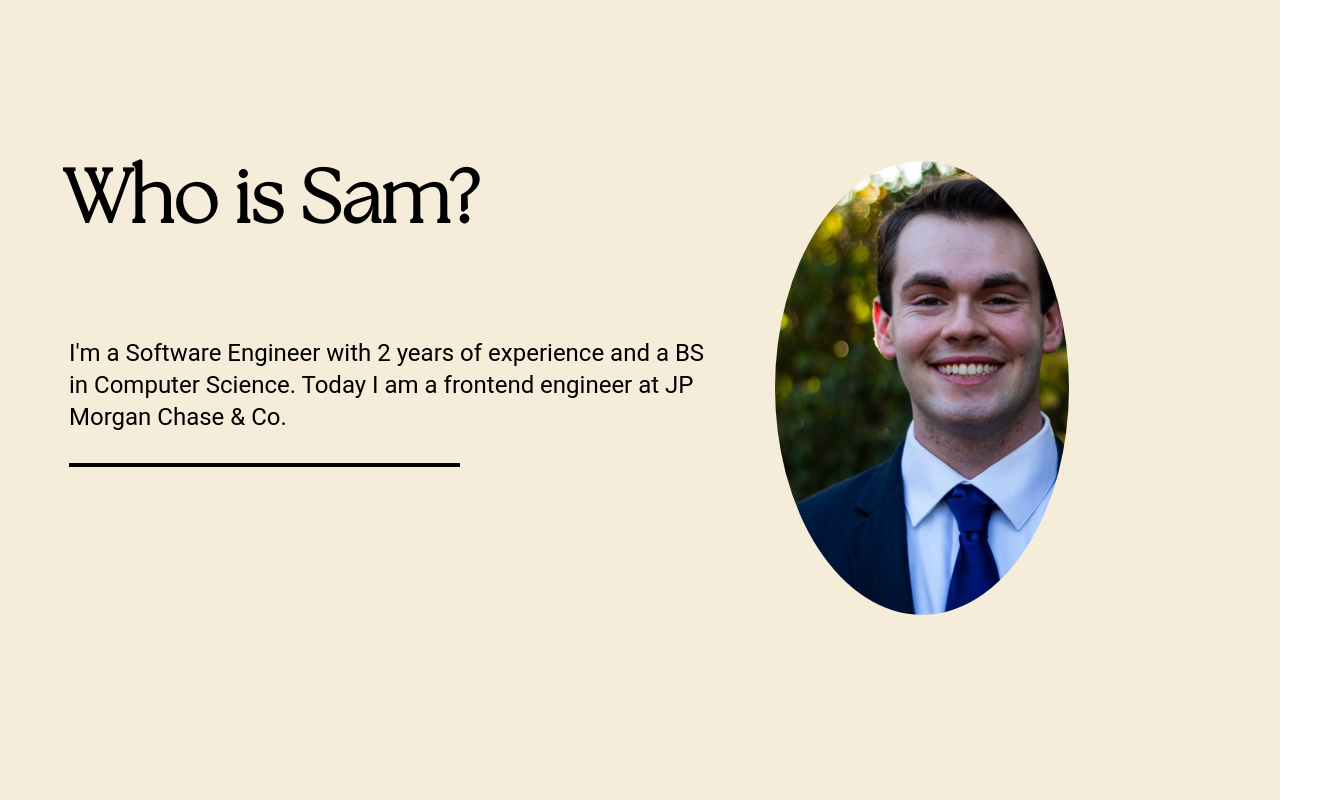
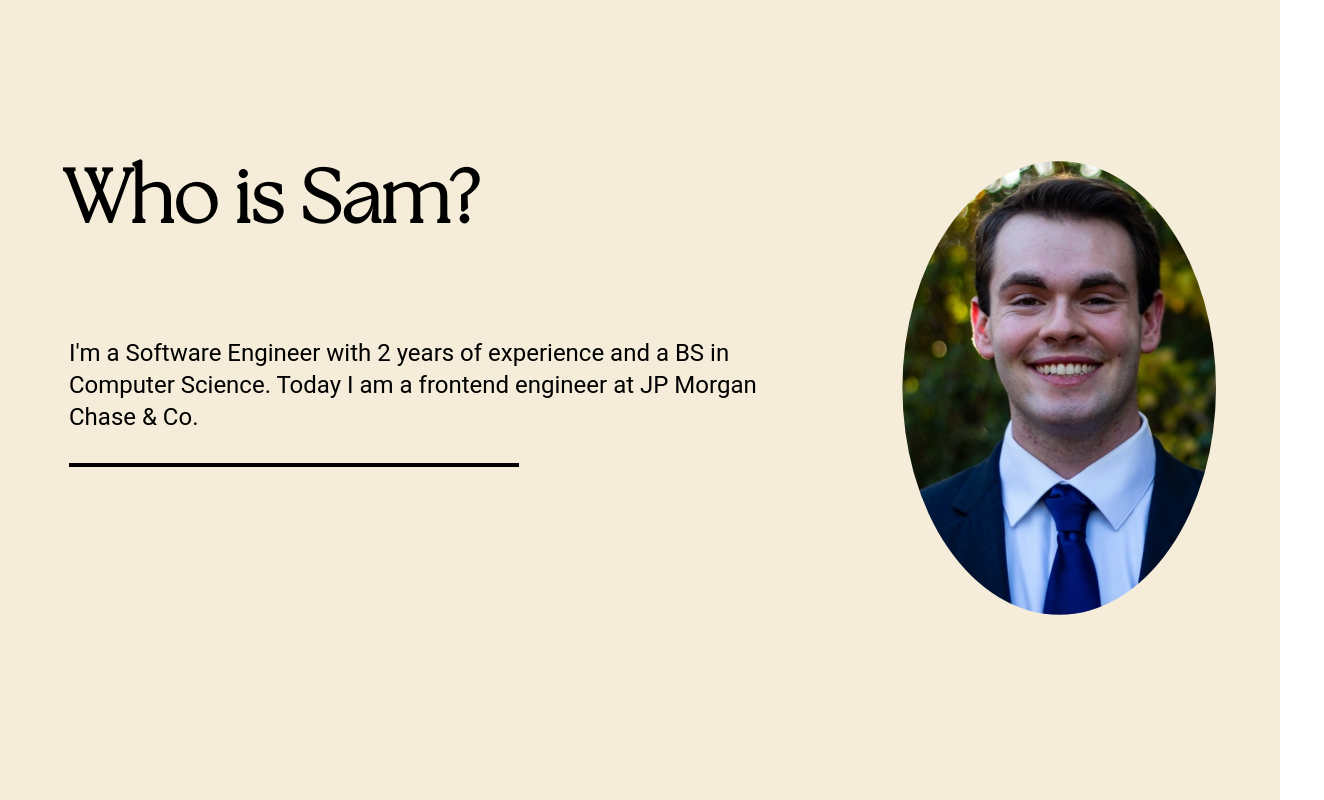
Before and after one commit to samuelj1323/portfolio, a React (Create React App) app: page / in a window 1280 px wide. Shown: the part 800-1600 px from the top of the page, 1324 px wide, since content can reach past the window. Built offline with nearby package versions, Linux system fonts and the light colour scheme.

Commit message:
Handling oval over-lap

```diff
--- a/src/Pages/AboutPage.jsx
+++ b/src/Pages/AboutPage.jsx
@@ -31,7 +31,7 @@ const AboutPage = () => {
         >
           <Container>
             <Grid container spacing={3}>
-              <Grid item xs={12} md={7}>
+              <Grid item xs={12} md={8}>
                 <Typography
                   style={{
                     color: theme.palette.text.primary,
@@ -77,7 +77,7 @@ const AboutPage = () => {
                 </div>
               </Grid>
               <Grid
-                md={5}
+                md={4}
                 xs={12}
                 style={{
                   display: "flex",
--- a/src/index.css
+++ b/src/index.css
@@ -61,5 +61,5 @@ code {
 .image-vert-container {
   width: 100%; /* or any other size */
   height: auto; /* maintain aspect ratio */
-  clip-path: ellipse(30% 45% at 40% 50%);
+  clip-path: ellipse(40% 45% at 60% 50%);
 }
```
